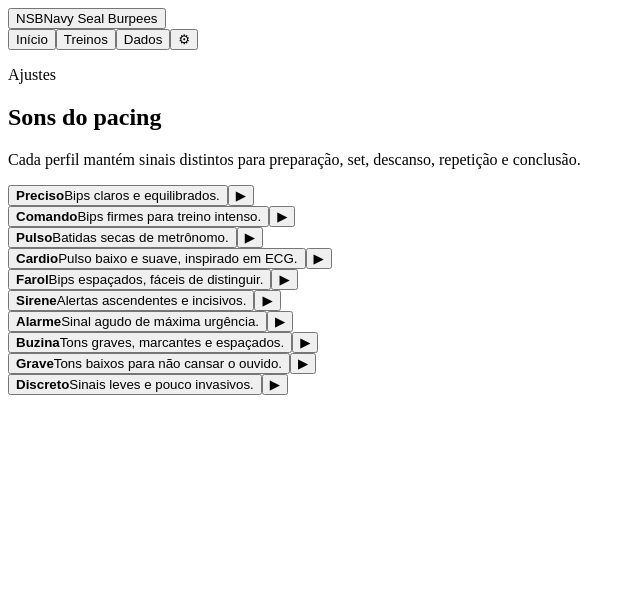
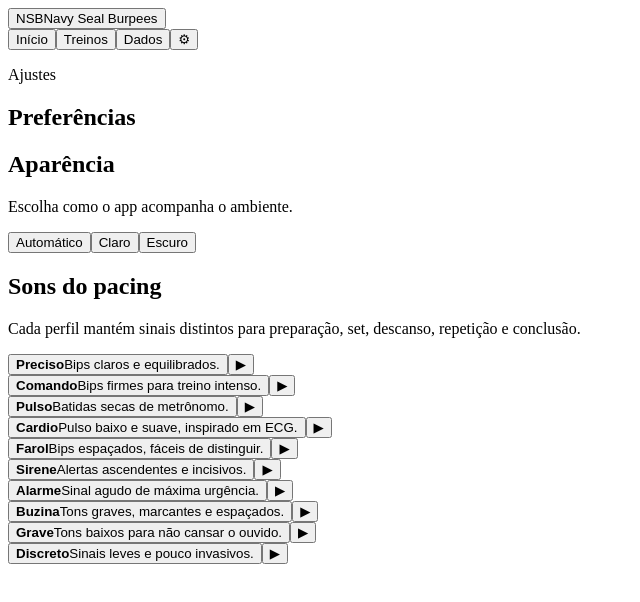
Before and after one commit to Santana-DS/NSB, a React (Vite) app: page / in a window 1280 px wide. Both pictures are taken after a click on the button "Ajustes". Shown: the top 602 px of the page, without its empty margins (0-640 px from the left). Built offline with nearby package versions, Linux system fonts and the light colour scheme; the HTML template or start-up script is replaced by a standard one.

Commit message:
feat: add adaptive color theme

```diff
--- a/src/App.tsx
+++ b/src/App.tsx
@@ -5,7 +5,7 @@ import { mergeHistoricalPerformances } from './lib/performances'
 import { createId } from './lib/ids'
 import { clearActiveWorkoutDraft, deleteLegacyDailyVolumes, getActiveWorkoutDraft, getAppSettings, listHistoricalPerformances, listLegacyDailyVolumes, listMediaAttachments, listWorkouts, saveActiveWorkoutDraft, saveAppSettings, saveHistoricalPerformances, saveLegacyDailyVolumes, saveMediaAttachment, saveWorkout, saveWorkouts } from './lib/db'
 import { createWorkout, formatDuration, formatDurationInput, formatSetGroups, getSetGroupTotal, validateWorkout } from './lib/workouts'
-import { REP_TARGETS, type ActiveWorkoutDraft, type HistoricalPerformance, type LegacyDailyVolume, type MediaAttachment, type PacingMode, type RepTarget, type SetGroup, type SoundProfileId, type Workout } from './types'
+import { REP_TARGETS, type ActiveWorkoutDraft, type HistoricalPerformance, type LegacyDailyVolume, type MediaAttachment, type PacingMode, type RepTarget, type SetGroup, type SoundProfileId, type ThemePreference, type Workout } from './types'
 
 type Screen = 'home' | 'new' | 'history' | 'data' | 'settings'
 type Period = 'month' | 'year' | 'all'
@@ -95,6 +95,7 @@ export default function App() {
   const [mediaAttachments, setMediaAttachments] = useState<MediaAttachment[]>([])
   const [loading, setLoading] = useState(true)
   const [soundProfile, setSoundProfile] = useState<SoundProfileId>('precise')
+  const [themePreference, setThemePreference] = useState<ThemePreference>('system')
   const [targetReps, setTargetReps] = useState<RepTarget>(100)
   const [performedAt, setPerformedAt] = useState(todayLocalIso)
   const [duration, setDuration] = useState('')
@@ -157,6 +158,7 @@ export default function App() {
         setHistoricalPerformances(storedPerformances.sort((a, b) => b.date.localeCompare(a.date)))
         setMediaAttachments(storedAttachments)
         if (settings?.soundProfile && settings.soundProfile in SOUND_PROFILES) setSoundProfile(settings.soundProfile)
+        if (settings?.theme === 'system' || settings?.theme === 'light' || settings?.theme === 'dark') setThemePreference(settings.theme)
         if (draft) restoreDraft(draft)
       })
       .finally(() => { setDraftReady(true); setLoading(false) })
@@ -166,6 +168,14 @@ export default function App() {
     const context = audioContextRef.current
     if (context && context.state !== 'closed') void context.close()
   }, [])
+
+  useEffect(() => {
+    const media = window.matchMedia('(prefers-color-scheme: dark)')
+    const applyTheme = () => { document.body.dataset.theme = themePreference === 'system' ? (media.matches ? 'dark' : 'light') : themePreference }
+    applyTheme()
+    if (themePreference === 'system') media.addEventListener('change', applyTheme)
+    return () => media.removeEventListener('change', applyTheme)
+  }, [themePreference])
 
   useEffect(() => {
     if (timerStartedAt === null && pacingPhaseStartedAt === null && overtimeStartedAt === null) return
@@ -453,7 +463,12 @@ export default function App() {
 
   function selectSoundProfile(profile: SoundProfileId) {
     setSoundProfile(profile)
-    void saveAppSettings({ id: 'preferences', soundProfile: profile })
+    void saveAppSettings({ id: 'preferences', soundProfile: profile, theme: themePreference })
+  }
+
+  function selectThemePreference(theme: ThemePreference) {
+    setThemePreference(theme)
+    void saveAppSettings({ id: 'preferences', soundProfile, theme })
   }
 
   function preparePacingAudio(): Promise<void> {
@@ -837,10 +852,20 @@ export default function App() {
       {screen === 'settings' && (
         <section className="content settings-screen" aria-labelledby="settings-title">
           <p className="eyebrow">Ajustes</p>
-          <h1 id="settings-title">Sons do pacing</h1>
-          <p className="lead">Cada perfil mantém sinais distintos para preparação, set, descanso, repetição e conclusão.</p>
+          <h1 id="settings-title">Preferências</h1>
+          <div className="settings-group">
+            <h2>Aparência</h2>
+            <p>Escolha como o app acompanha o ambiente.</p>
+            <div className="theme-picker" role="radiogroup" aria-label="Aparência">
+              {([['system', 'Automático'], ['light', 'Claro'], ['dark', 'Escuro']] as [ThemePreference, string][]).map(([theme, label]) => <button key={theme} type="button" role="radio" aria-checked={themePreference === theme} className={themePreference === theme ? 'selected' : ''} onClick={() => selectThemePreference(theme)}>{label}</button>)}
+            </div>
+          </div>
+          <div className="settings-group">
+            <h2>Sons do pacing</h2>
+            <p>Cada perfil mantém sinais distintos para preparação, set, descanso, repetição e conclusão.</p>
           <div className="sound-profile-list" role="radiogroup" aria-label="Perfil sonoro">
             {(Object.entries(SOUND_PROFILES) as [SoundProfileId, typeof SOUND_PROFILES[SoundProfileId]][]).map(([id, profile]) => <article key={id} className={soundProfile === id ? 'selected' : ''}><button type="button" role="radio" aria-checked={soundProfile === id} onClick={() => selectSoundProfile(id)}><strong>{profile.name}</strong><span>{profile.description}</span></button><button type="button" className="sound-preview" onClick={() => { selectSoundProfile(id); window.setTimeout(() => emitPacingSignal('warmup', id), 30); window.setTimeout(() => emitPacingSignal('set', id), 550); window.setTimeout(() => emitPacingSignal('rest', id), 1_100); window.setTimeout(() => emitPacingSignal('complete', id), 1_550) }} aria-label={`Testar perfil ${profile.name}`} title="Testar perfil">▶</button></article>)}
+          </div>
           </div>
         </section>
       )}
--- a/src/types.ts
+++ b/src/types.ts
@@ -17,10 +17,12 @@ export interface PacingBlock {
 
 export type PacingMode = 'automatic' | 'manual-rest'
 export type SoundProfileId = 'precise' | 'command' | 'pulse' | 'cardio' | 'beacon' | 'siren' | 'alarm' | 'horn' | 'bass' | 'quiet'
+export type ThemePreference = 'system' | 'light' | 'dark'
 
 export interface AppSettings {
   id: 'preferences'
   soundProfile: SoundProfileId
+  theme?: ThemePreference
 }
 export type PacingEventType = 'session-started' | 'warmup-started' | 'set-started' | 'set-completed' | 'rest-started' | 'rest-completed' | 'session-completed' | 'paused' | 'resumed' | 'advanced'
 
```
Also changed, not shown: src/styles.css (+18 -0 lines), 1 other file (tests, documents, lock files or other folders).
